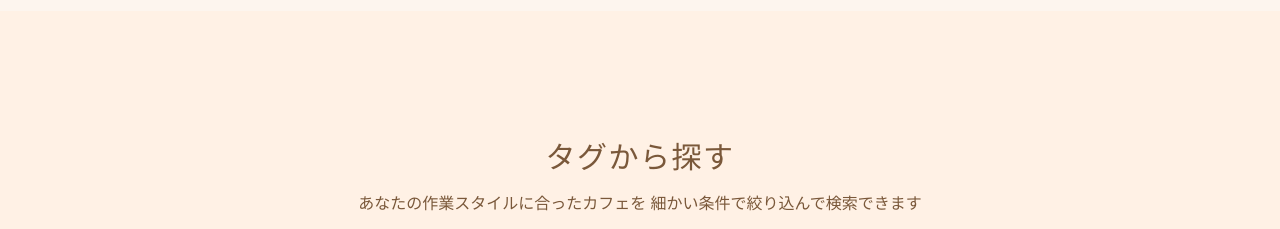
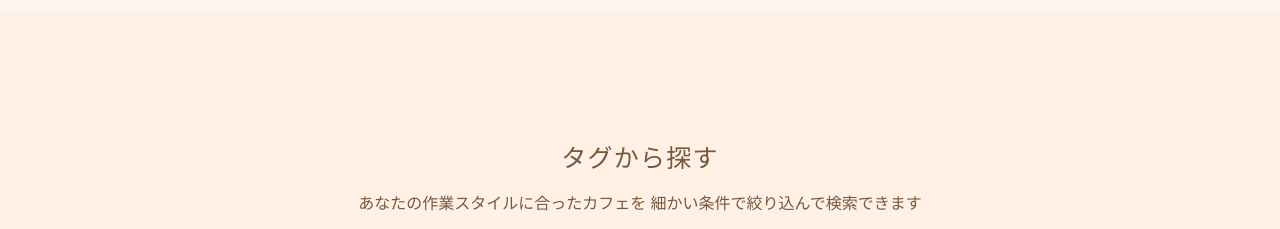
Before and after one commit to rkWebCreater/nomad-cafe-info, a Nuxt app: page / in a window 1280 px wide. Shown: the part 1960-2189 px from the top of the page. Built offline with nearby package versions, Linux system fonts and the light colour scheme; a web font is replaced by a local one.

Commit message:
Add files via upload

```diff
--- a/components/TagSection.vue
+++ b/components/TagSection.vue
@@ -15,7 +15,7 @@ const tags = [
 <template>
   <section class="py-12 px-4 text-center">
     <!-- タイトル -->
-    <h2 class="text-3xl font-serif text-[#7A583A] tracking-wider mb-4"><!-- tracking-wider は、CSSの letter-spacing（文字と文字の間の余白）を少し広くする Tailwind CSSのクラス -->
+    <h2 class="section-ttl text-3xl text-[#7A583A] tracking-wider mb-4"><!-- tracking-wider は、CSSの letter-spacing（文字と文字の間の余白）を少し広くする Tailwind CSSのクラス -->
       タグから探す
     </h2>
 
@@ -38,3 +38,12 @@ const tags = [
     </div>
   </section>
 </template>
+<style>
+.section-ttl{
+  font-size:18px;
+
+  @media (min-width:768px){
+        font-size:25px;
+      }
+}
+</style>
```
